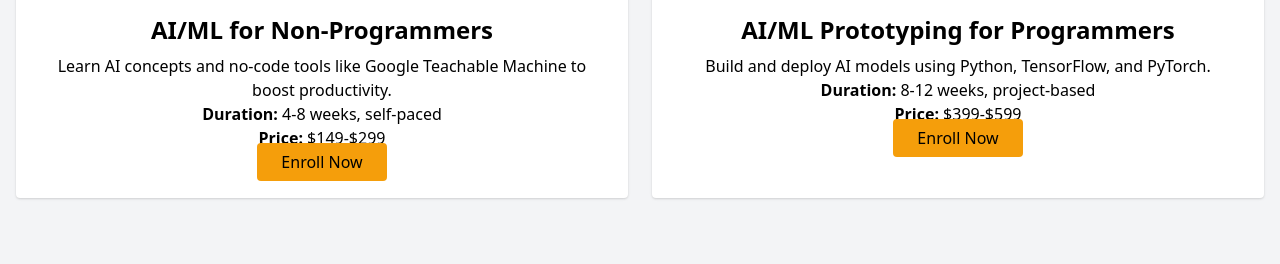
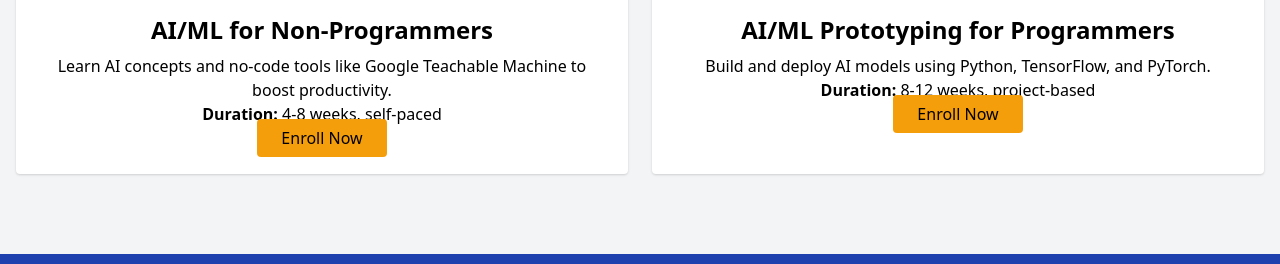
Before and after one commit to s348ankit/mindmatrix-ai-academy, a plain HTML site: page courses.html in a window 1280 px wide. Shown: the part 180-444 px from the top of the page. Drawn offline with nearby package versions, Linux system fonts and the light colour scheme.

Commit message:
Update courses.html

```diff
--- a/courses.html
+++ b/courses.html
@@ -37,7 +37,8 @@
         }
         return gk_fileData[filename] || "";
         }
-        </script><!DOCTYPE html>
+</script>
+<!DOCTYPE html>
 <html lang="en">
 <head>
 <meta charset="UTF-8">
@@ -76,14 +77,12 @@
 <h2 class="text-2xl font-semibold mb-2">AI/ML for Non-Programmers</h2>
 <p>Learn AI concepts and no-code tools like Google Teachable Machine to boost productivity.</p>
 <p><strong>Duration:</strong> 4-8 weeks, self-paced</p>
-<p><strong>Price:</strong> $149-$299</p>
 <a href="non_programmers.html" class="bg-yellow-500 text-black px-6 py-2 rounded hover:bg-yellow-600">Enroll Now</a>
 </div>
 <div class="bg-white p-6 rounded shadow">
 <h2 class="text-2xl font-semibold mb-2">AI/ML Prototyping for Programmers</h2>
 <p>Build and deploy AI models using Python, TensorFlow, and PyTorch.</p>
 <p><strong>Duration:</strong> 8-12 weeks, project-based</p>
-<p><strong>Price:</strong> $399-$599</p>
 <a href="prototyping.html" class="bg-yellow-500 text-black px-6 py-2 rounded hover:bg-yellow-600">Enroll Now</a>
 </div>
 </div>
```
